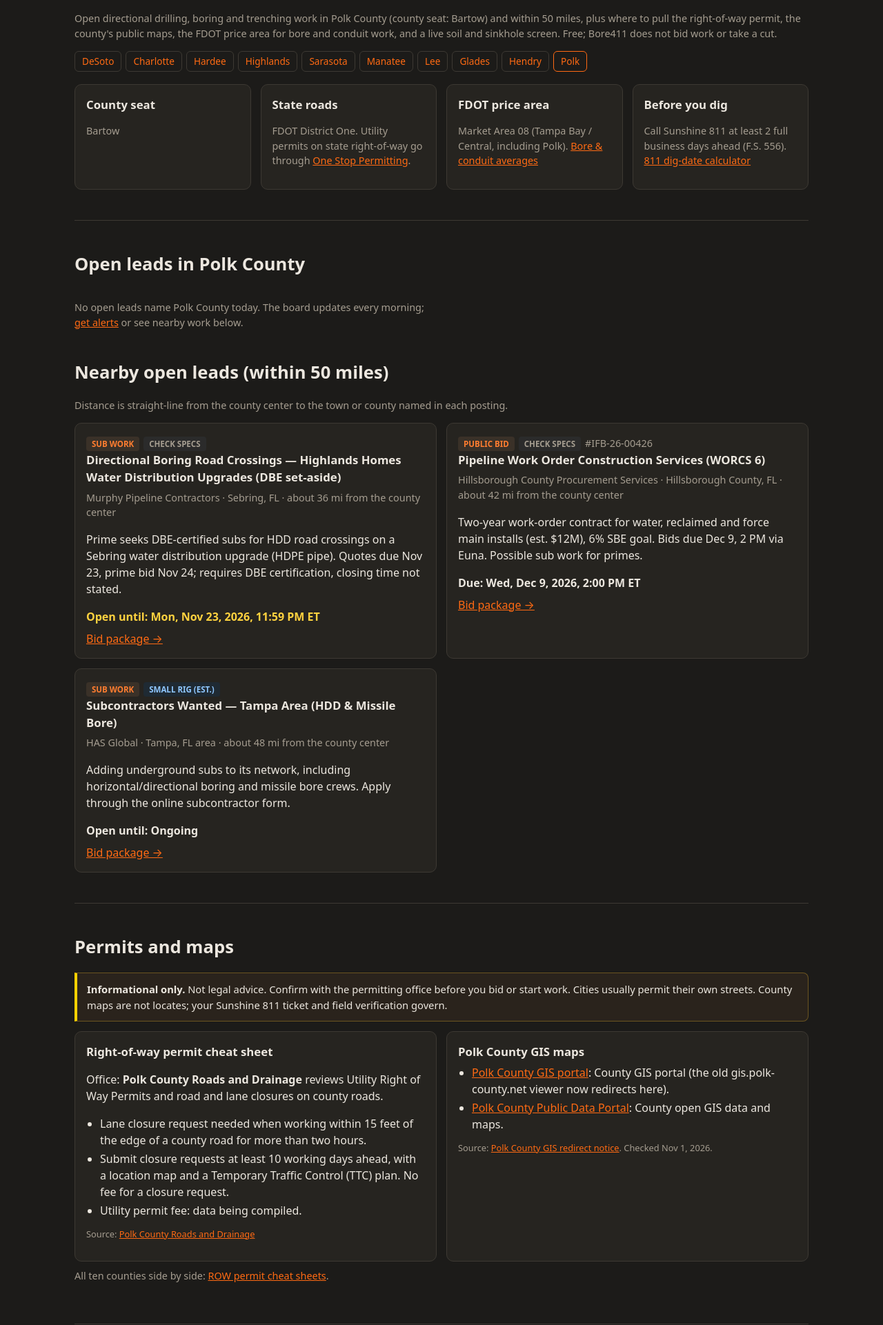
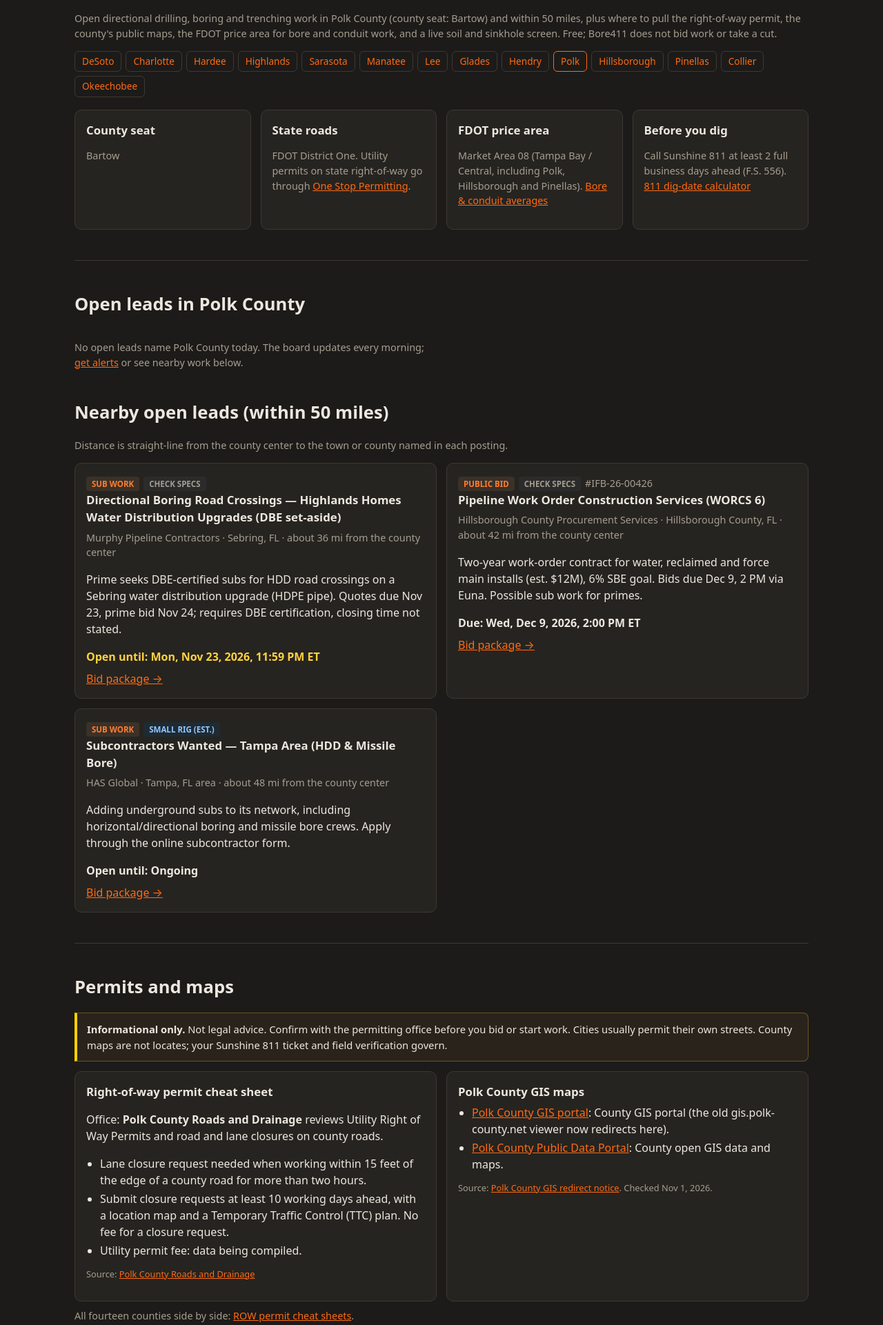
Before and after one commit to truckernflorida-arch/bore411, a plain HTML site: page county/polk.html in a window 1280 px wide. Shown: the part 235-2156 px from the top of the page at 69% size. Drawn offline with Linux system fonts and the light colour scheme; no server answers.

Commit message:
Nightly: Hendry/Polk pages, county hub and home county row (2026-11-21) [5/6]

```diff
--- a/county/polk.html
+++ b/county/polk.html
@@ -7,11 +7,11 @@
 <div class="wrap"><section style="border-top:0"><p class="mut"><a href="/counties.html">Counties</a> › Polk County</p>
 <h1>HDD &amp; underground utility bids in Polk County, FL</h1>
 <p class="mut">Open directional drilling, boring and trenching work in Polk County (county seat: Bartow) and within 50 miles, plus where to pull the right-of-way permit, the county's public maps, the FDOT price area for bore and conduit work, and a live soil and sinkhole screen. Free; Bore411 does not bid work or take a cut.</p>
-<nav class="jump" aria-label="Other counties"><a href="/county/desoto.html">DeSoto</a><a href="/county/charlotte.html">Charlotte</a><a href="/county/hardee.html">Hardee</a><a href="/county/highlands.html">Highlands</a><a href="/county/sarasota.html">Sarasota</a><a href="/county/manatee.html">Manatee</a><a href="/county/lee.html">Lee</a><a href="/county/glades.html">Glades</a><a href="/county/hendry.html">Hendry</a><a class="on" aria-current="page" href="/county/polk.html">Polk</a></nav>
+<nav class="jump" aria-label="Other counties"><a href="/county/desoto.html">DeSoto</a><a href="/county/charlotte.html">Charlotte</a><a href="/county/hardee.html">Hardee</a><a href="/county/highlands.html">Highlands</a><a href="/county/sarasota.html">Sarasota</a><a href="/county/manatee.html">Manatee</a><a href="/county/lee.html">Lee</a><a href="/county/glades.html">Glades</a><a href="/county/hendry.html">Hendry</a><a class="on" aria-current="page" href="/county/polk.html">Polk</a><a href="/county/hillsborough.html">Hillsborough</a><a href="/county/pinellas.html">Pinellas</a><a href="/county/collier.html">Collier</a><a href="/county/okeechobee.html">Okeechobee</a></nav>
 <div class="grid g3" style="margin-top:18px">
 <div class="card"><h3>County seat</h3><p class="mut">Bartow</p></div>
 <div class="card"><h3>State roads</h3><p class="mut">FDOT District One. Utility permits on state right-of-way go through <a href="https://osp.fdot.gov/" target="_blank" rel="noopener">One Stop Permitting</a>.</p></div>
-<div class="card"><h3>FDOT price area</h3><p class="mut">Market Area 08 (Tampa Bay / Central, including Polk). <a href="/benchmarks.html#swfl">Bore &amp; conduit averages</a></p></div>
+<div class="card"><h3>FDOT price area</h3><p class="mut">Market Area 08 (Tampa Bay / Central, including Polk, Hillsborough and Pinellas). <a href="/benchmarks.html#swfl">Bore &amp; conduit averages</a></p></div>
 <div class="card"><h3>Before you dig</h3><p class="mut">Call Sunshine 811 at least 2 full business days ahead (F.S. 556). <a href="/tools.html">811 dig-date calculator</a></p></div>
 </div></section>
 <section id="leads"><h2>Open leads in Polk County</h2><div id="cl" class="grid"><p class="mut">Loading leads…</p></div>
@@ -23,7 +23,7 @@
 <li>Utility permit fee: data being compiled.</li></ul>
 <p class="src">Source: <a href="https://www.polkfl.gov/public-safety/roads-and-drainage/" target="_blank" rel="noopener">Polk County Roads and Drainage</a></p></div>
 <div class="card"><h3>Polk County GIS maps</h3><ul><li><a href="https://gis.polkfl.gov/portal/home/" target="_blank" rel="noopener">Polk County GIS portal</a>: County GIS portal (the old gis.polk-county.net viewer now redirects here).</li><li><a href="https://polk-county-geoportal-open-data-polk-bocc-gis.hub.arcgis.com/" target="_blank" rel="noopener">Polk County Public Data Portal</a>: County open GIS data and maps.</li></ul><p class="src" style="font-size:.8rem">Source: <a href="https://gis.polk-county.net/portal/apps/mapviewer/index.html" target="_blank" rel="noopener">Polk County GIS redirect notice</a>. Checked Nov 1, 2026.</p></div></div>
-<p class="mut" style="margin-top:10px">All ten counties side by side: <a href="/permits.html#polk">ROW permit cheat sheets</a>.</p></section>
+<p class="mut" style="margin-top:10px">All fourteen counties side by side: <a href="/permits.html#polk">ROW permit cheat sheets</a>.</p></section>
 <section id="ground"><h2>Ground screening</h2><p class="mut">Pick a point. Results come live from USDA and the Florida Geological Survey. <b>Screening-level, not a geotechnical report.</b></p>
 <p><label for="pt" class="mut">Point:</label> <select id="pt" style="max-width:360px"></select></p>
 <div class="grid two"><div class="card"><h3>Soil (USDA)</h3><div id="soilout"></div></div><div class="card"><h3>Sinkhole reports (FGS)</h3><div id="sinkout"></div></div></div>
```
Also changed, not shown: counties.html (+4 -4 lines), county/hendry.html (+2 -2 lines), index.html (+1 -1 lines).
